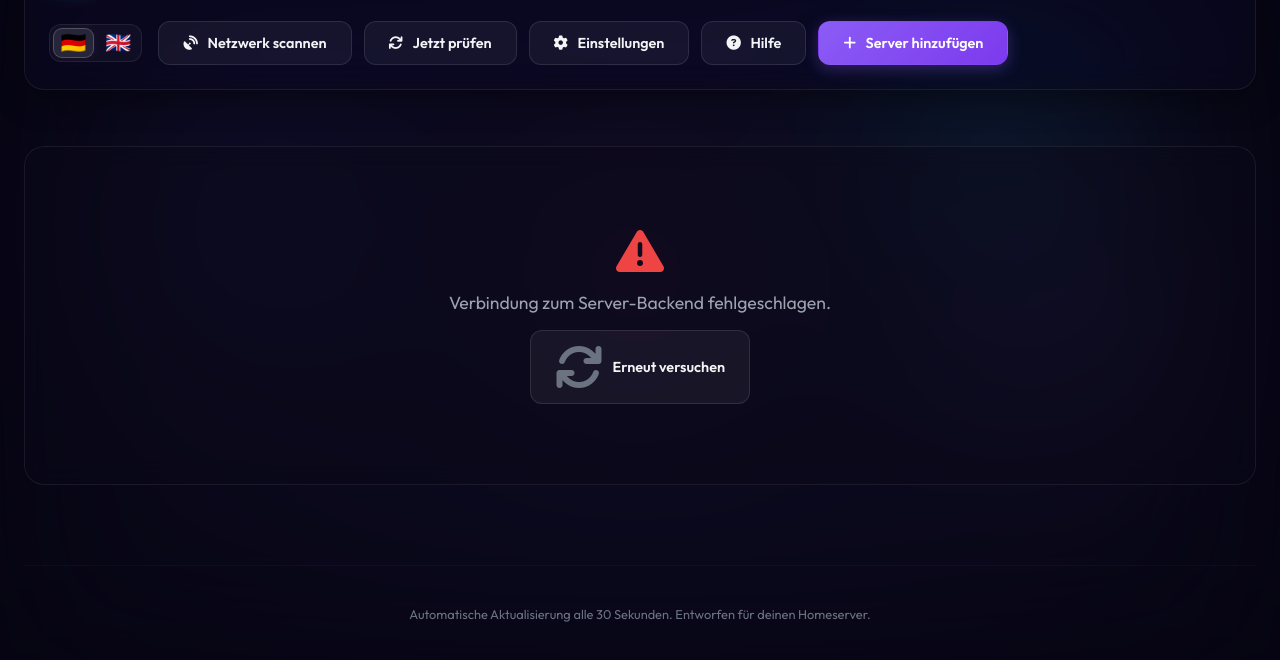
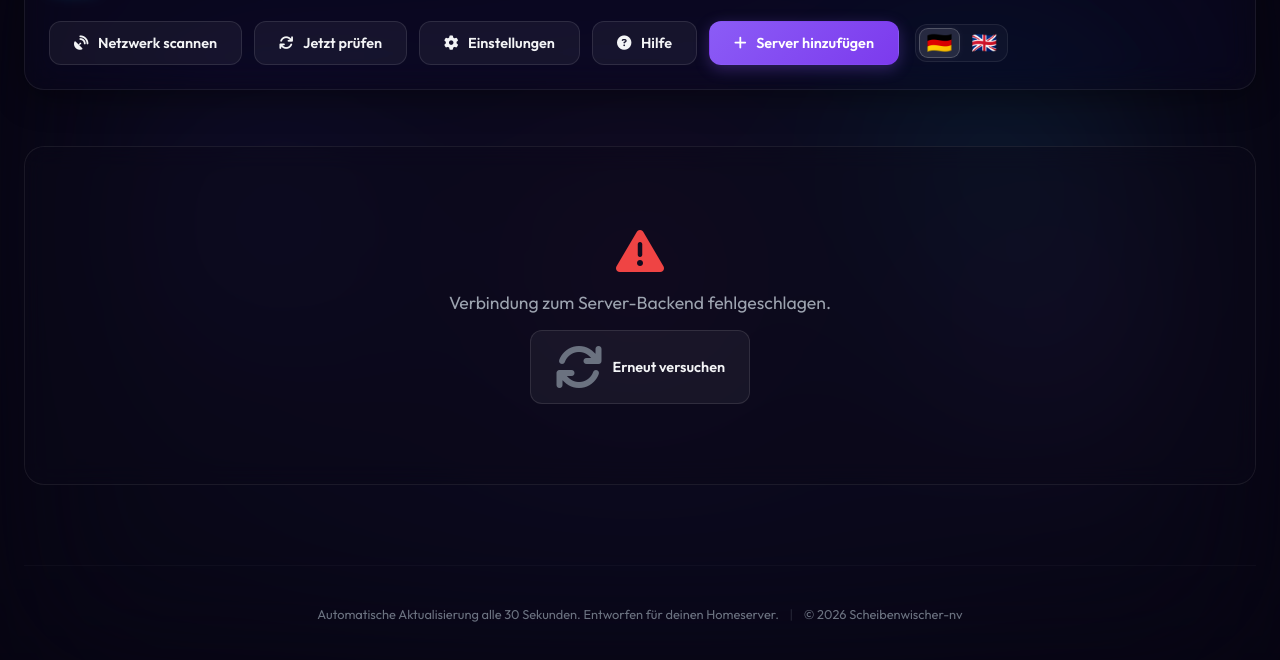
Before and after one commit to Scheibenwischer-nv/homeserver_hub, a website: page public/index.html in a window 1280 px wide. Shown: the part 122-782 px from the top of the page. Drawn offline with Linux system fonts and the light colour scheme; no server answers; animation ran at ten frames a second.

Commit message:
style: Align language selector to the right and add copyright footer

```diff
--- a/public/index.html
+++ b/public/index.html
@@ -48,12 +48,6 @@
 
       <!-- Controls -->
       <div class="header-controls">
-        <!-- Sprachauswahl (Länderflaggen) -->
-        <div class="lang-selector">
-          <button type="button" class="lang-btn active" data-lang="de" title="Deutsch">🇩🇪</button>
-          <button type="button" class="lang-btn" data-lang="en" title="English">🇬🇧</button>
-        </div>
-
         <button id="btn-scan" class="btn btn-secondary" title="Lokales Netzwerk nach Diensten durchsuchen" data-i18n-title="tooltip_scan">
           <i class="fa-solid fa-satellite-dish"></i> <span data-i18n="btn_scan">Netzwerk scannen</span>
         </button>
@@ -69,6 +63,12 @@
         <button id="btn-add-server" class="btn btn-primary">
           <i class="fa-solid fa-plus"></i> <span data-i18n="btn_add_server">Server hinzufügen</span>
         </button>
+
+        <!-- Sprachauswahl (Länderflaggen) -->
+        <div class="lang-selector">
+          <button type="button" class="lang-btn active" data-lang="de" title="Deutsch">🇩🇪</button>
+          <button type="button" class="lang-btn" data-lang="en" title="English">🇬🇧</button>
+        </div>
       </div>
     </header>
 
@@ -83,7 +83,11 @@
     </main>
 
     <footer class="app-footer">
-      <p data-i18n="footer_text">Automatische Aktualisierung alle 30 Sekunden. Entworfen für deinen Homeserver.</p>
+      <p>
+        <span data-i18n="footer_text">Automatische Aktualisierung alle 30 Sekunden. Entworfen für deinen Homeserver.</span>
+        <span class="footer-separator">|</span>
+        <span>&copy; 2026 Scheibenwischer-nv</span>
+      </p>
     </footer>
   </div>
 
--- a/public/style.css
+++ b/public/style.css
@@ -230,7 +230,7 @@ body {
   border: 1px solid rgba(255, 255, 255, 0.08);
   border-radius: 12px;
   padding: 3px;
-  margin-right: 0.25rem;
+  margin-left: 0.25rem;
 }
 
 .lang-btn {
@@ -709,6 +709,11 @@ dialog[open]::backdrop {
   font-size: 0.8rem;
   border-top: 1px solid rgba(255, 255, 255, 0.03);
   margin-top: auto;
+}
+
+.footer-separator {
+  margin: 0 0.5rem;
+  opacity: 0.3;
 }
 
 
```
